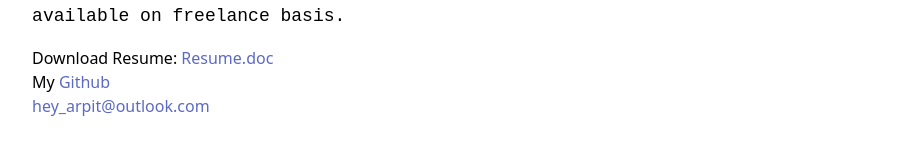
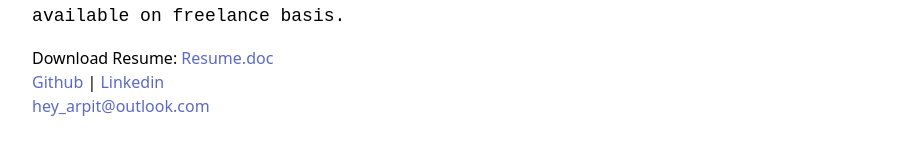
Before and after one commit to Arpityadav/personal-site, a Nuxt app: page /about in a window 1280 px wide. Shown: the part 407-562 px from the top of the page, without its empty margins (365-1270 px from the left). Built offline with nearby package versions, Linux system fonts and the light colour scheme.

Commit message:
Added linkedin link

```diff
--- a/pages/about.vue
+++ b/pages/about.vue
@@ -3,7 +3,7 @@
         <div class="md:col-start-4 md:col-end-9 mx-12">
             <p class="text-gray-800 text-lg mono mb-4">Hey, I’m an independent web & software developer from Noida, India. I work primarily with <span class="text-primary">Laravel</span> and <span class="text-primary">Vue.JS</span>. I'm available on freelance basis.</p>
             <p>Download Resume: <a class="text-primary" href="/resume_upload.doc" target="_blank">Resume.doc</a></p>
-            <p>My <a href="https://www.github.com/arpityadav" target="_blank" class="text-primary">Github</a></p>
+            <p><a href="https://www.github.com/arpityadav" target="_blank" class="text-primary">Github</a> | <a href="https://www.linkedin.com/in/arpit-yadav-b375a4134/" target="_blank" class="text-primary">Linkedin</a></p>
 
             <a href="mailto:hey_arpit@outlook.com" class="text-primary">hey_arpit@outlook.com</a><br/>
         </div>
```
